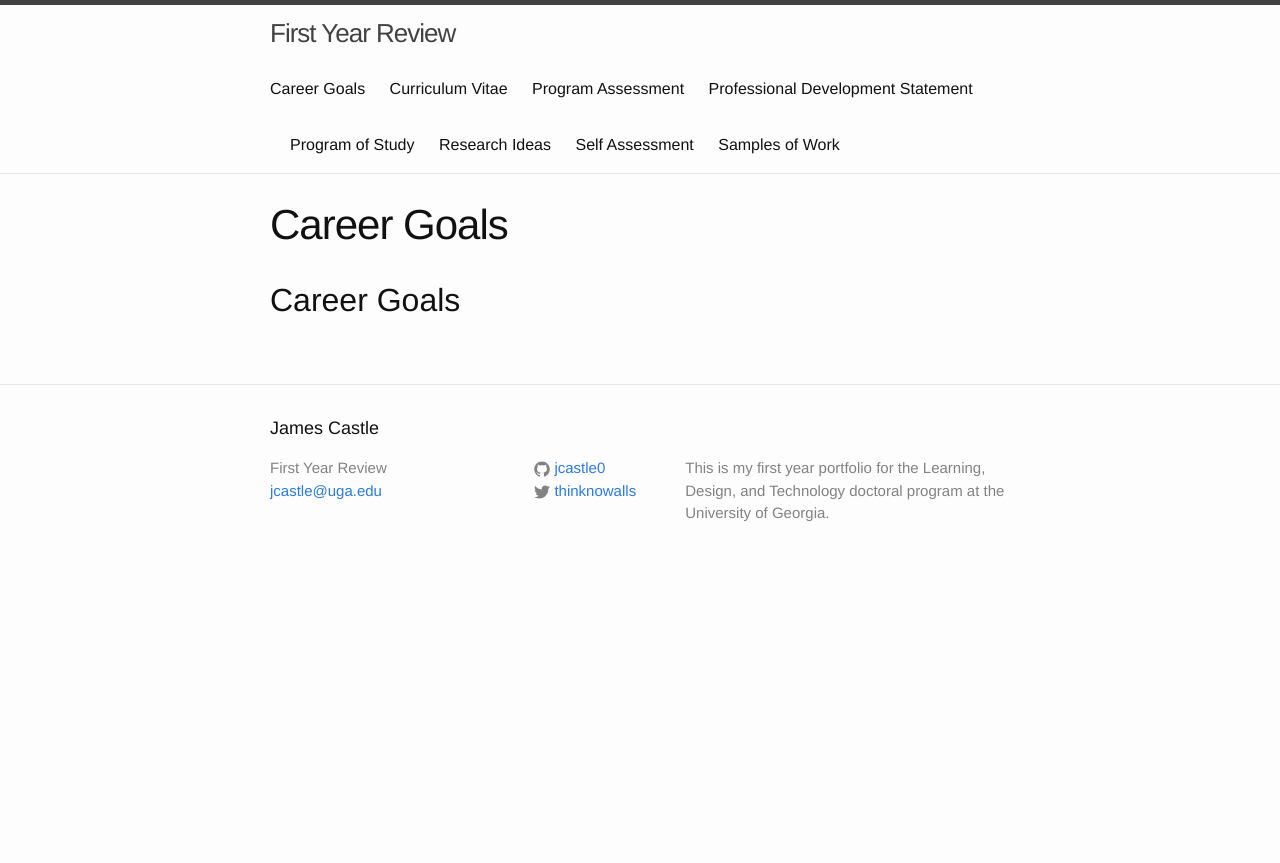
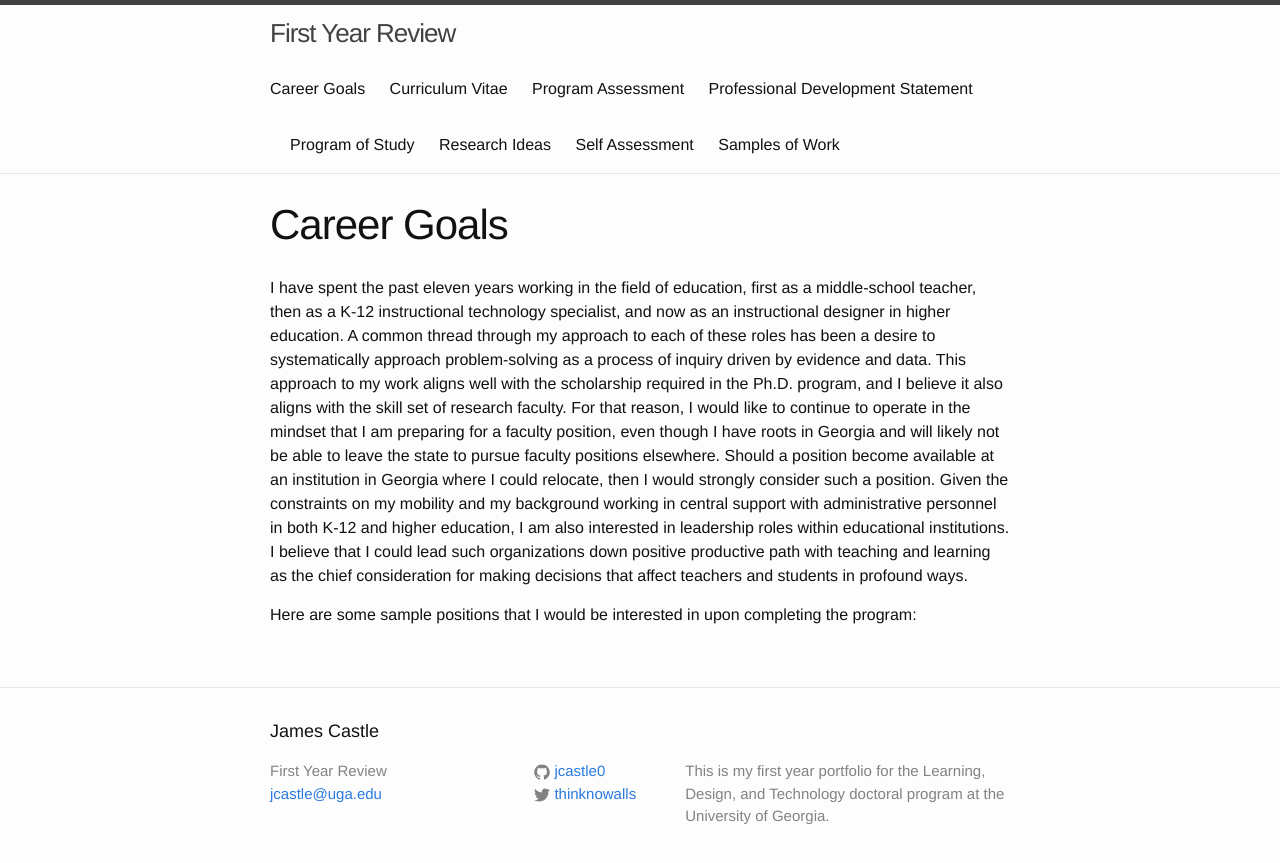
Before and after one commit to jcastle0/ldtportfolio, a Jekyll site: the page built from career.md, in a window 1280 px wide. Shown: the top 863 px of the page. Built offline with Jekyll 4.4.1, drawn with Linux system fonts in a browser that asks for light colours.

Commit message:
Update career.md

```diff
--- a/career.md
+++ b/career.md
@@ -4,4 +4,7 @@ title: Career Goals
 permalink: /career/
 ---
 
-## Career Goals
+I have spent the past eleven years working in the field of education, first as a middle-school teacher, then as a K-12 instructional technology specialist, and now as an instructional designer in higher education. A common thread through my approach to each of these roles has been a desire to systematically approach problem-solving as a process of inquiry driven by evidence and data. This approach to my work aligns well with the scholarship required in the Ph.D. program, and I believe it also aligns with the skill set of research faculty. For that reason, I would like to continue to operate in the mindset that I am preparing for a faculty position, even though I have roots in Georgia and will likely not be able to leave the state to pursue faculty positions elsewhere. Should a position become available at an institution in Georgia where I could relocate, then I would strongly consider such a position.
+Given the constraints on my mobility and my background working in central support with administrative personnel in both K-12 and higher education, I am also interested in leadership roles within educational institutions. I believe that I could lead such organizations down positive productive path with teaching and learning as the chief consideration for making decisions that affect teachers and students in profound ways.
+
+Here are some sample positions that I would be interested in upon completing the program:
```
